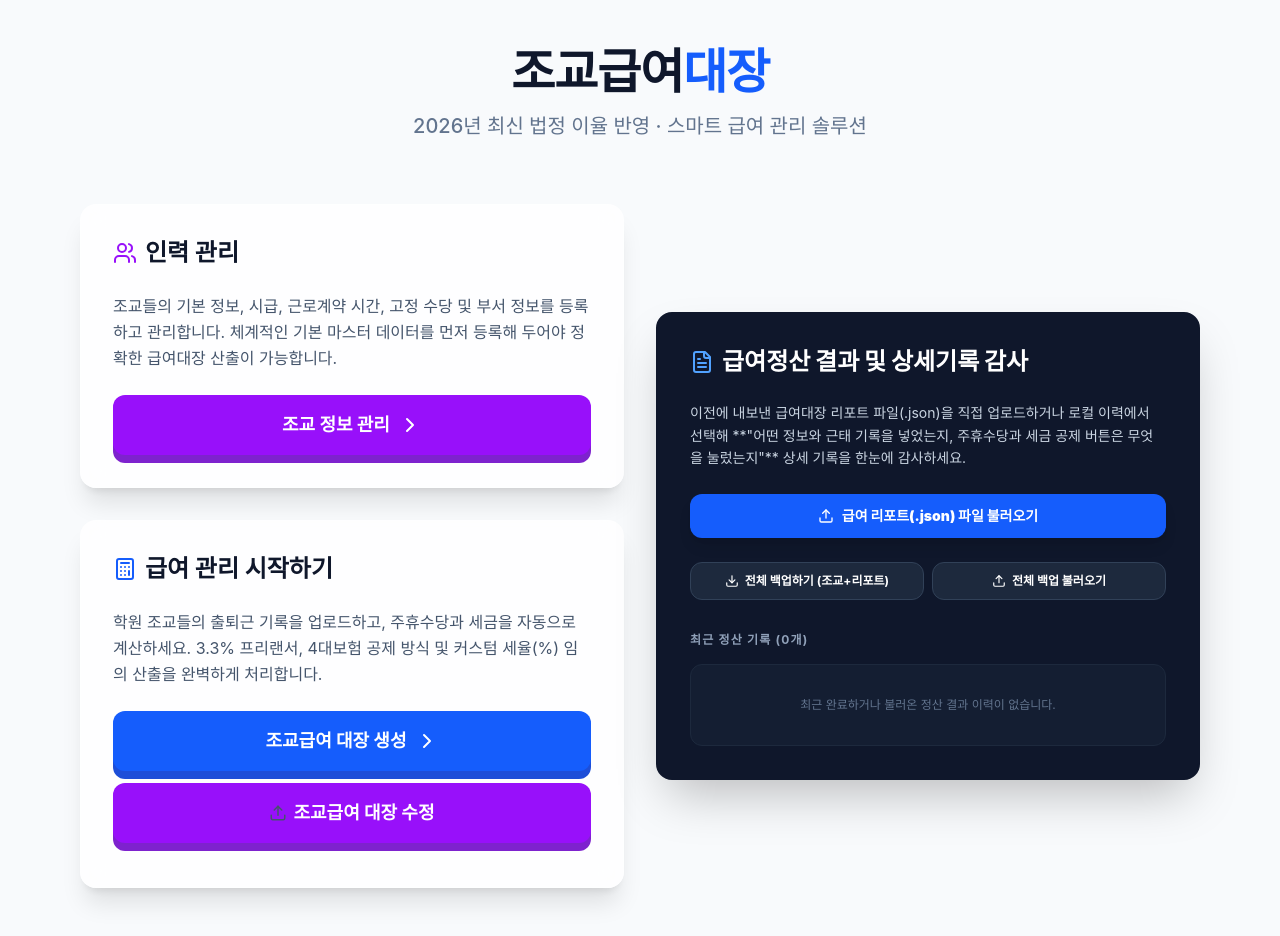
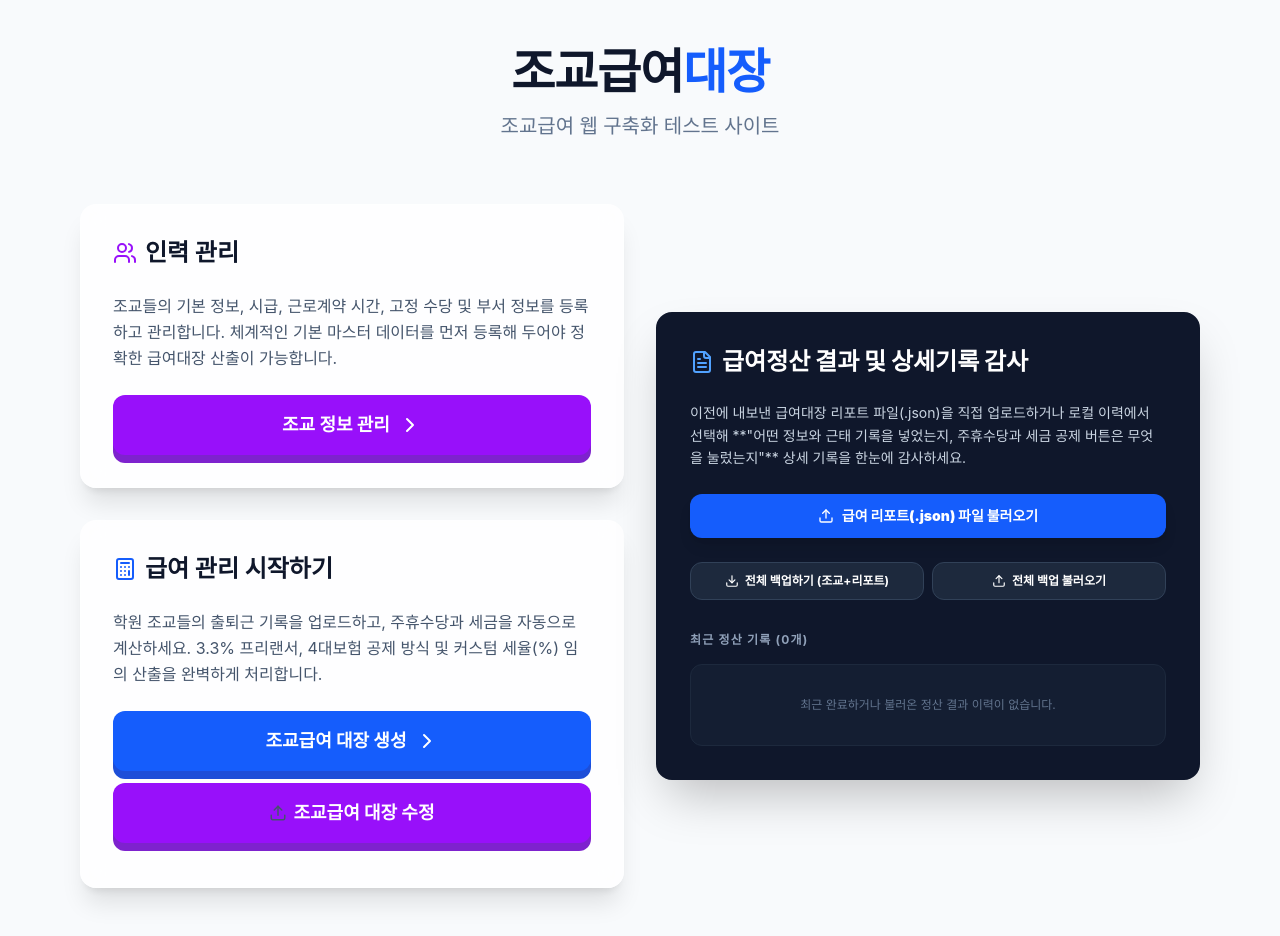
Before and after one commit to homesweetlove/joking, a React (Vite) app: page / in a window 1280 px wide. Built offline with nearby package versions, Linux system fonts and the light colour scheme.

Commit message:
Update Main.tsx

```diff
--- a/src/views/Main.tsx
+++ b/src/views/Main.tsx
@@ -311,7 +311,7 @@ export default function Main({ onCreatePayroll, onManageEmployees, employees, on
             조교급여<span className="text-blue-600">대장</span>
           </h1>
           <p className="text-xl text-slate-500 font-medium">
-            2026년 최신 법정 이율 반영 · 스마트 급여 관리 솔루션
+            조교급여 웹 구축화 테스트 사이트
           </p>
         </motion.div>
       </header>
```
